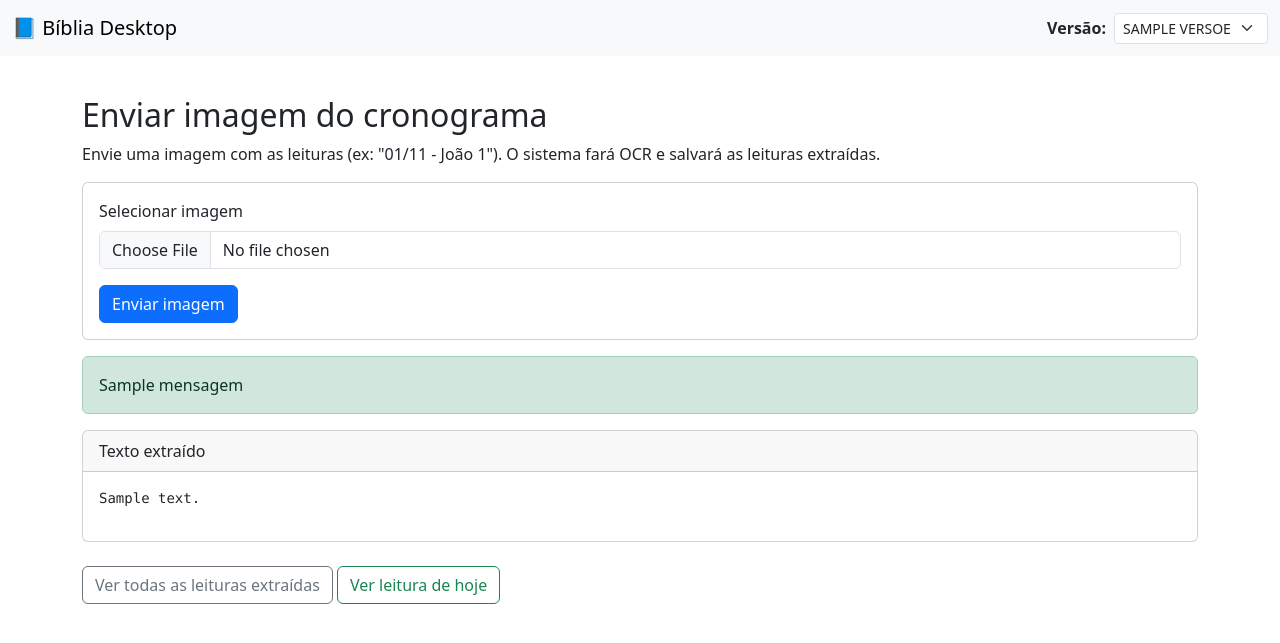
After one commit to josehenriqueprogramador/Biblia_Desktop_FastAPI, a FastAPI app: template templates/upload.html in a window 1280 px wide. The commit adds this page. Shown: the top 643 px of the page. Run offline with FastAPI, Linux system fonts and the light colour scheme; the template is opened without the code that fills it: most values are stand-ins (such as "Sample title", 1, 10 or a date in 2020); some libraries are stand-ins or nearby versions.

Commit message:
Adiciona upload de imagem com OCR e ajustes na base HTML

```diff
--- a/main.py
+++ b/main.py
@@ -1,99 +1,97 @@
-import os
-import json
-from fastapi import FastAPI, Request
-from fastapi.responses import RedirectResponse
+from fastapi import FastAPI, File, UploadFile, Request
+from fastapi.responses import HTMLResponse
 from fastapi.staticfiles import StaticFiles
 from fastapi.templating import Jinja2Templates
-from models import LIVROS_NOMES
+from PIL import Image
+import pytesseract
+import json
+import datetime
+import io
+import os
+import re
 
 app = FastAPI()
 app.mount("/static", StaticFiles(directory="static"), name="static")
 
-DATA_DIR = os.path.join(os.path.dirname(__file__), "data")
-versoes = sorted([f.replace(".json", "") for f in os.listdir(DATA_DIR) if f.endswith(".json")])
-VERSAO_PADRAO = "nvi"  # você pode alterar para a versão que quiser
-
 templates = Jinja2Templates(directory="templates")
 
-
-# Carrega a Bíblia JSON de uma versão
-def carregar_biblia(versao: str):
-    path = os.path.join(DATA_DIR, f"{versao}.json")
-    if not os.path.exists(path):
-        return []
-    with open(path, "r", encoding="utf-8-sig") as f:
-        return json.load(f)
+JSON_FILE = "leituras.json"
 
 
-@app.get("/")
-def index():
-    return RedirectResponse(url="/livros")
+@app.get("/", response_class=HTMLResponse)
+def home(request: Request):
+    """Página inicial com formulário de upload"""
+    return templates.TemplateResponse(
+        "upload.html",
+        {"request": request, "mensagem": None, "texto_extraido": None},
+    )
 
 
-@app.get("/livros")
-def livros(request: Request, versao: str = VERSAO_PADRAO):
-    biblia = carregar_biblia(versao)
+@app.post("/upload", response_class=HTMLResponse)
+async def upload(request: Request, file: UploadFile = File(...)):
+    """Lê a imagem enviada, faz OCR e salva no JSON"""
+    image_bytes = await file.read()
+    image = Image.open(io.BytesIO(image_bytes)).convert("RGB")
+
+    texto_extraido = pytesseract.image_to_string(image, lang="por").strip()
+
+    # tenta extrair pares "01/11 - João 3"
+    padrao = re.compile(r"(\d{1,2}/\d{1,2})\s*[-–]\s*([A-Za-zÀ-ÖØ-öø-ÿ0-9\s:]+)")
+    ano_atual = datetime.date.today().year
+    leituras_extraidas = []
+
+    for data, ref in re.findall(padrao, texto_extraido):
+        try:
+            d, m = map(int, data.split("/"))
+            data_iso = f"{ano_atual}-{m:02d}-{d:02d}"
+            leituras_extraidas.append({"data": data_iso, "referencia": ref.strip()})
+        except:
+            continue
+
+    # Carrega leituras anteriores
+    try:
+        with open(JSON_FILE, "r", encoding="utf-8") as f:
+            dados = json.load(f)
+    except FileNotFoundError:
+        dados = []
+
+    # adiciona novas
+    dados.extend(leituras_extraidas)
+
+    # salva
+    with open(JSON_FILE, "w", encoding="utf-8") as f:
+        json.dump(dados, f, ensure_ascii=False, indent=4)
+
     return templates.TemplateResponse(
-        "livros.html",
+        "upload.html",
         {
             "request": request,
-            "livros": biblia,
-            "LIVROS_NOMES": LIVROS_NOMES,
-            "versao": versao,
-            "versoes": versoes,
+            "mensagem": f"Imagem processada! {len(leituras_extraidas)} leitura(s) reconhecida(s).",
+            "texto_extraido": texto_extraido,
         },
     )
 
 
-@app.get("/livro/{livro_abrev}", name="capitulos")
-def capitulos(request: Request, livro_abrev: str, versao: str = VERSAO_PADRAO):
-    biblia = carregar_biblia(versao)
-    livro = next((l for l in biblia if l.get("abbrev") == livro_abrev), None)
-    if not livro:
-        return templates.TemplateResponse(
-            "erro.html",
-            {"request": request, "mensagem": "Livro não encontrado"},
-            status_code=404,
-        )
-    total = len(livro.get("chapters", []))
+@app.get("/versiculo-hoje", response_class=HTMLResponse)
+def versiculo_hoje(request: Request):
+    """Mostra a leitura correspondente à data atual"""
+    hoje = datetime.date.today().isoformat()
+
+    try:
+        with open(JSON_FILE, "r", encoding="utf-8") as f:
+            dados = json.load(f)
+    except FileNotFoundError:
+        dados = []
+
+    leitura = next((d for d in dados if d["data"] == hoje), None)
+
     return templates.TemplateResponse(
-        "capitulos.html",
+        "upload.html",
         {
             "request": request,
-            "livro": livro,
-            "total": total,
-            "LIVROS_NOMES": LIVROS_NOMES,
-            "versao": versao,
+            "mensagem": f"Leitura de hoje ({hoje})",
+            "texto_extraido": leitura["referencia"]
+            if leitura
+            else "Nenhuma leitura programada para hoje.",
         },
     )
-
-
-@app.get("/versiculos/{livro_abrev}/{capitulo}")
-def versiculos(request: Request, livro_abrev: str, capitulo: int, versao: str = VERSAO_PADRAO):
-    biblia = carregar_biblia(versao)
-    livro = next((l for l in biblia if l.get("abbrev") == livro_abrev), None)
-    if not livro:
-        return templates.TemplateResponse(
-            "erro.html",
-            {"request": request, "mensagem": "Livro não encontrado"},
-            status_code=404,
-        )
-    chapters = livro.get("chapters", [])
-    if capitulo < 1 or capitulo > len(chapters):
-        return templates.TemplateResponse(
-            "erro.html",
-            {"request": request, "mensagem": "Capítulo não encontrado"},
-            status_code=404,
-        )
-    versiculos = chapters[capitulo - 1]
-    return templates.TemplateResponse(
-        "versiculos.html",
-        {
-            "request": request,
-            "livro": livro,
-            "capitulo": capitulo,
-            "versiculos": versiculos,
-            "LIVROS_NOMES": LIVROS_NOMES,
-            "versao": versao,
-        },
-    )
--- a/requirements.txt
+++ b/requirements.txt
@@ -2,4 +2,7 @@ fastapi
 uvicorn
 jinja2
 python-multipart
-fpdf2
+pytesseract
+pillow
+opencv-python
+python-dateutil
--- a/templates/base.html
+++ b/templates/base.html
@@ -3,27 +3,24 @@
 <head>
     <meta charset="UTF-8">
     <meta name="viewport" content="width=device-width, initial-scale=1.0">
-    <title>Bíblia Desktop - {{ versao }}</title>
+    <title>Bíblia Desktop - {{ versao|upper }}</title>
 
     <!-- Bootstrap CSS -->
     <link rel="stylesheet" href="/static/bootstrap/css/bootstrap.min.css">
-
-    <!-- CSS customizado -->
-<!--    <link rel="stylesheet" href="/static/css/style.css"> -->
 </head>
 <body>
-    <!-- Navbar simples -->
+    <!-- Navbar -->
     <nav class="navbar navbar-expand-lg navbar-light bg-light mb-3">
         <div class="container-fluid">
             <a class="navbar-brand" href="/">📘 Bíblia Desktop</a>
-            <div class="collapse navbar-collapse">
-                <ul class="navbar-nav me-auto">
+
+            <div class="d-flex align-items-center ms-auto">
+                <label class="me-2 fw-bold">Versão:</label>
+                <select id="versaoSelect" class="form-select form-select-sm" style="width: auto;">
                     {% for v in versoes %}
-                        <li class="nav-item">
-                            <a class="nav-link {% if v == versao %}active{% endif %}" href="/?versao={{ v }}">{{ v.upper() }}</a>
-                        </li>
+                        <option value="{{ v }}" {% if v == versao %}selected{% endif %}>{{ v.upper() }}</option>
                     {% endfor %}
-                </ul>
+                </select>
             </div>
         </div>
     </nav>
@@ -36,5 +33,16 @@
 
     <!-- Bootstrap JS -->
     <script src="/static/bootstrap/js/bootstrap.bundle.min.js"></script>
+
+    <!-- Script para troca de versão -->
+    <script>
+        const select = document.getElementById("versaoSelect");
+        select.addEventListener("change", () => {
+            const novaVersao = select.value;
+            const url = new URL(window.location.href);
+            url.searchParams.set("versao", novaVersao);
+            window.location.href = url.toString();
+        });
+    </script>
 </body>
 </html>
--- /dev/null
+++ b/templates/upload.html
@@ -0,0 +1,40 @@
+{% extends "base.html" %}
+
+{% block content %}
+<div class="py-4">
+    <h2>Enviar imagem do cronograma</h2>
+    <p>Envie uma imagem com as leituras (ex: "01/11 - João 1"). O sistema fará OCR e salvará as leituras extraídas.</p>
+
+    <div class="card mb-3">
+        <div class="card-body">
+            <form action="{{ url_for('upload_imagem') }}" enctype="multipart/form-data" method="post">
+                <div class="mb-3">
+                    <label for="file" class="form-label">Selecionar imagem</label>
+                    <input class="form-control" type="file" id="file" name="imagem" accept="image/*" required>
+                </div>
+                <button class="btn btn-primary" type="submit">Enviar imagem</button>
+            </form>
+        </div>
+    </div>
+
+    {% if mensagem %}
+    <div class="alert alert-success">
+        {{ mensagem }}
+    </div>
+    {% endif %}
+
+    {% if texto_extraido %}
+    <div class="card">
+        <div class="card-header">Texto extraído</div>
+        <div class="card-body">
+            <pre style="white-space: pre-wrap;">{{ texto_extraido }}</pre>
+        </div>
+    </div>
+    {% endif %}
+
+    <div class="mt-4">
+        <a href="{{ url_for('listar_leituras') }}" class="btn btn-outline-secondary">Ver todas as leituras extraídas</a>
+        <a href="{{ url_for('leitura_de_hoje') }}?versao={{ versao }}" class="btn btn-outline-success">Ver leitura de hoje</a>
+    </div>
+</div>
+{% endblock %}
```
Also changed, not shown: gerar_html.py (added, +88 -0 lines).
